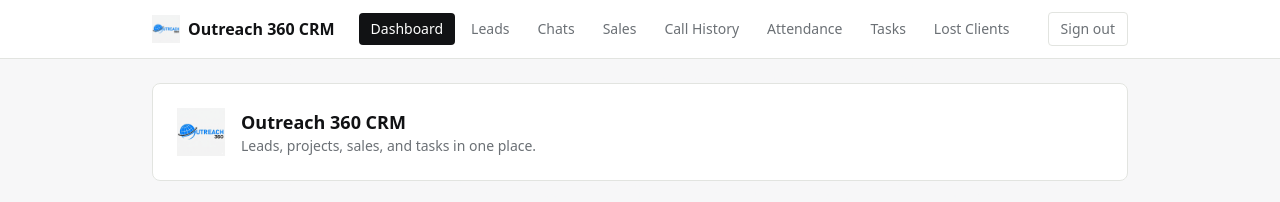
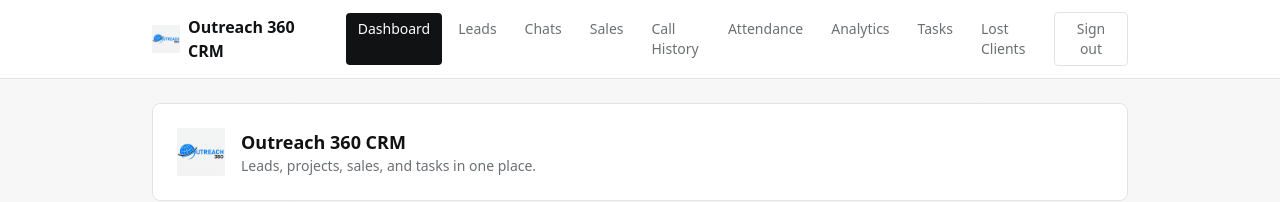
Before and after one commit to palomadaisy016-coder/FreedomMasons-CRM, a Next.js app in the folder fm-crm/: page / in a window 1280 px wide. Shown: the top 202 px of the page. Built offline with nearby package versions, Linux system fonts and the light colour scheme; no server answers; the database is empty.

Commit message:
Update NavBar.js

```diff
--- a/fm-crm/app/components/NavBar.js
+++ b/fm-crm/app/components/NavBar.js
@@ -9,6 +9,7 @@ const links = [
   { href: "/invoices", label: "Sales" },
   { href: "/call-history", label: "Call History" },
   { href: "/attendance", label: "Attendance" },
+  { href: "/analytics", label: "Analytics" },
   { href: "/tasks", label: "Tasks" },
   { href: "/lost-clients", label: "Lost Clients" },
 ];
```
